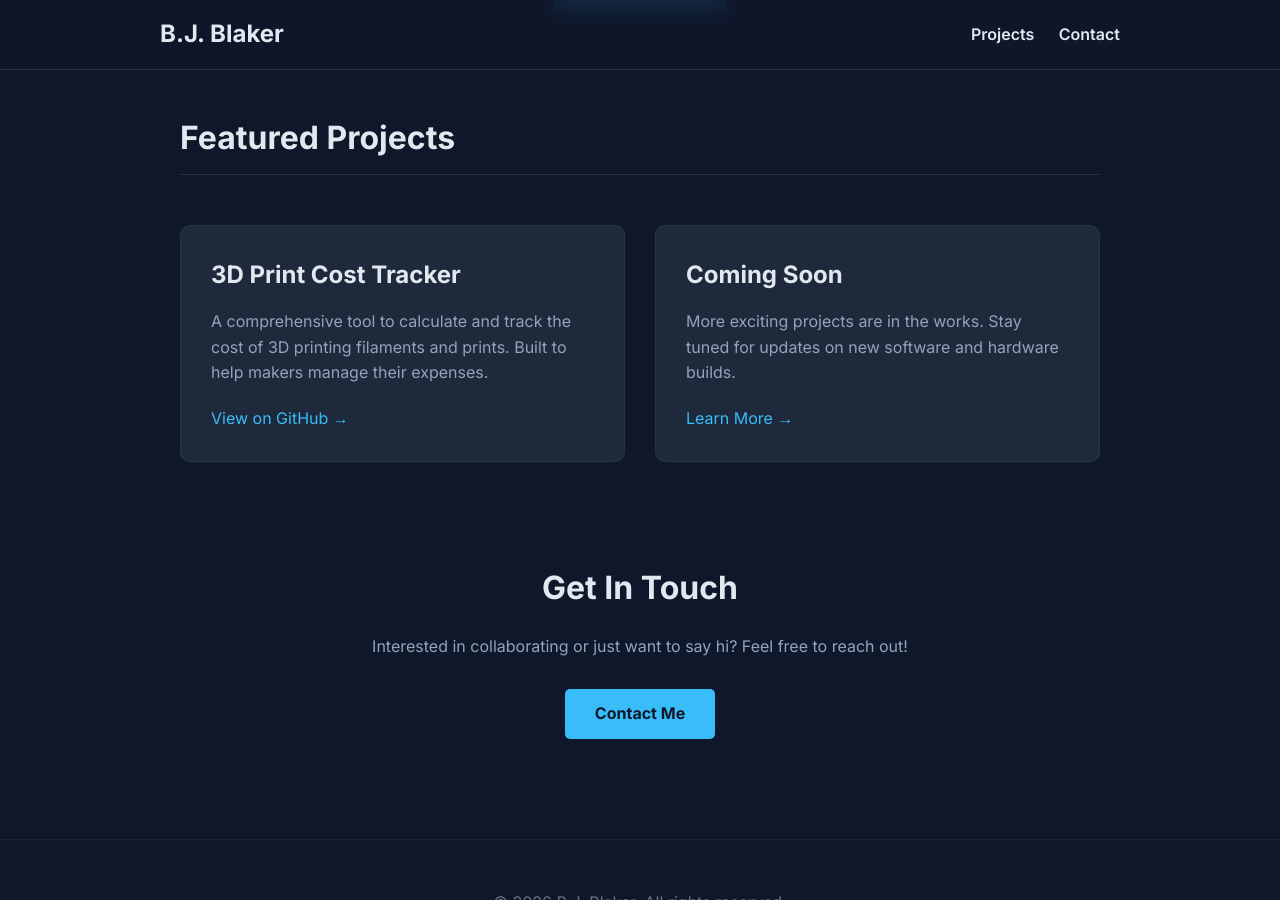
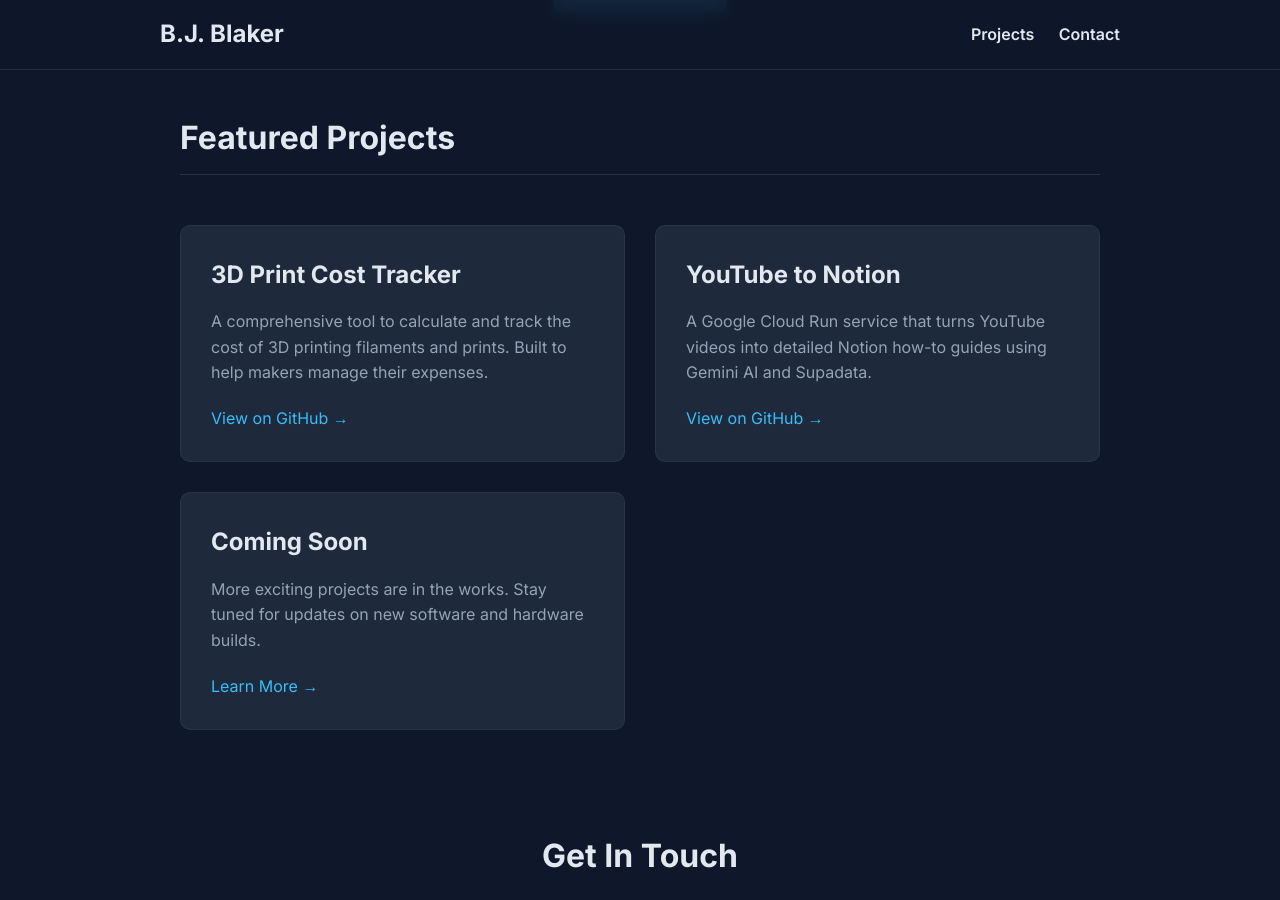
Before and after one commit to bjblakerpy/bjblakerpy.github.io, a Jekyll site: the page built from index.md, in a window 1280 px wide and 900 px high, scrolled down 408 px. Built offline with Jekyll 4.4.1, drawn with Linux system fonts in a browser that asks for light colours.

Commit message:
Add YouTube to Notion project to portfolio

```diff
--- a/index.md
+++ b/index.md
@@ -22,6 +22,15 @@ title: Home
             </div>
         </article>
 
+        <!-- Project 2 -->
+        <article class="project-card">
+            <h3>YouTube to Notion</h3>
+            <p>A Google Cloud Run service that turns YouTube videos into detailed Notion how-to guides using Gemini AI and Supadata.</p>
+            <div class="links">
+                <a href="https://github.com/bjblakerpy/youtube-to-notion-howto" target="_blank">View on GitHub &rarr;</a>
+            </div>
+        </article>
+
         <!-- Add more projects here as needed -->
         <!-- Example Placeholder -->
          <article class="project-card">
```
